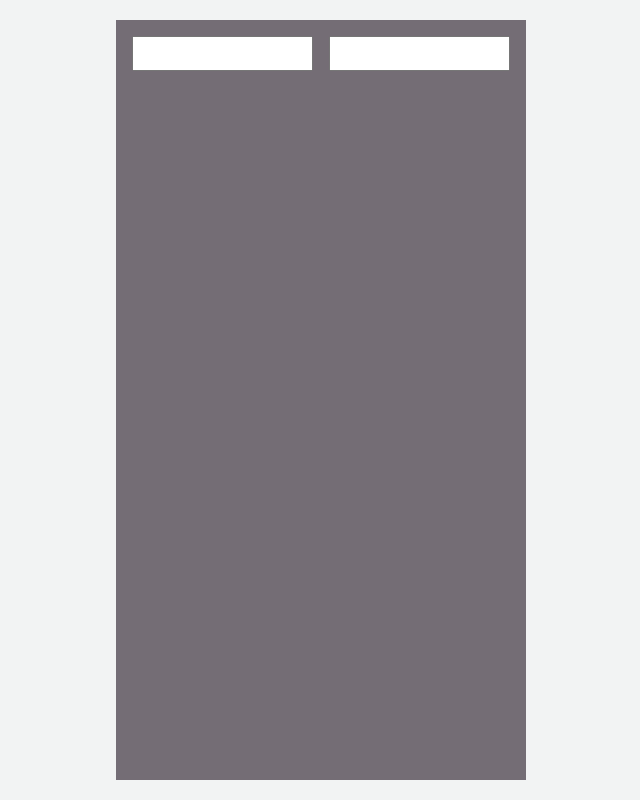
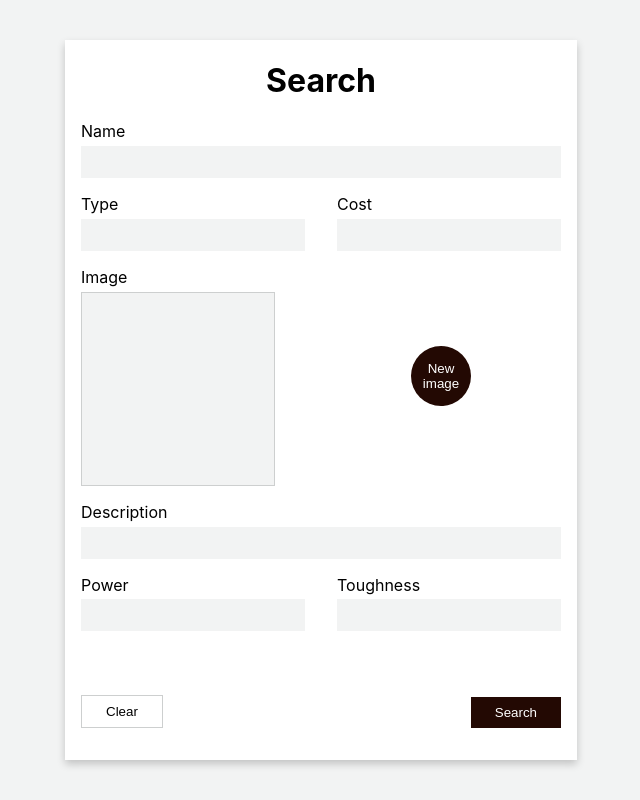
Before and after one commit to uptive/mtg-felicia, a React (Create React App) app: page / in a window 1280 px wide. Shown: the whole page, without its empty margins (319-959 px from the left). Built offline with nearby package versions, Linux system fonts and the light colour scheme.

Commit message:
added styles to search form

```diff
--- a/src/App.js
+++ b/src/App.js
@@ -1,8 +1,18 @@
-import React from 'react';
+import React, { useEffect } from 'react';
+import { useSelector } from 'react-redux';
 import './App.css';
 import Form from './components/Form/Form';
+import { GetCardsAsync } from './services/CardService';
 
 function App() {
+
+  const state = useSelector((state) => state);
+  console.log(state);
+
+  // useEffect(() => {
+  //   GetCardsAsync();
+  // }, []);
+
   return (
     <div className="App">
       <Form />
--- a/src/components/Form/Form.js
+++ b/src/components/Form/Form.js
@@ -1,41 +1,191 @@
-import React from 'react';
+import React, { useState } from 'react';
 import styled from 'styled-components';
-import { Formik } from 'formik';
-import { Container, Colors } from '../theme';
+import { Formik, Form, Field } from 'formik';
+import { Container, Colors, Button } from '../theme';
+import { GetCardsAsync } from '../../services/CardService';
+import { useDispatch } from 'react-redux';
+import { ADD_CARDS, SET_QUERY } from '../../store/actionTypes';
 
 const FormContainer = styled.div`
-  background-color: ${Colors.primary};
-  height: 95%;
+  background-color: #FFFFFF;
+  padding: 0 1rem 2rem 1rem;
+  min-width: 30rem;
+  box-shadow: 0 4px 8px 0 rgba(0, 0, 0, 0.2);
 `;
 
 const FormInputs = styled.form`
   display: flex;
   gap: 1rem;
   padding: 1rem;
+  margin: .3rem 0 0 0;
+  background-color: ${Colors.lightGray};
+  ${props => props.small && `
+    width: 50%;
+  `}
 `;
 
-const Input = styled.input`
-  padding: .5rem 0;
-  outline: none;
+const ButtonContainer = styled.div`
+  display: flex;
+  justify-content: space-between;
+  align-items: flex-end;
+  padding-top: 3rem;
 `;
 
+const Row = styled.div`
+  display: flex;
+  gap: ${props => props.gap}rem;
+  margin-bottom: 1rem;
+`;
 
-function Form() {
+const Col = styled.div`
+  flex: ${(props) => props.size};
+  text-align: left;
+  ${props => props.center && `
+    display: flex;
+    align-items: center;
+    justify-content: center;
+  `}
+`;
+
+const Label = styled.label`
+`;
+
+const ImageDiv = styled.div`
+  width: 12rem;
+  height: 12rem;
+  margin: .3rem 0 0 0;
+  background-color: ${Colors.lightGray};
+  border: ${Colors.darkGray} solid 1px;
+`
+
+const ImageButton = styled.button`
+  border-radius: 50%;
+  height: 60px;
+  width: 60px;
+  border: none;
+  background-color: ${Colors.darkPurple};
+  color: #FFFFFF;
+`;
+
+function SearchForm() {
+  const dispatch = useDispatch();
+  const [match, setMatch] = useState();
+
+  const handleSubmit = (values) => {
+    GetCardsAsync(values)
+      .then((response) => {
+        setMatch(response.data);
+        dispatch({
+          type: SET_QUERY,
+          payload: response,
+        });
+      })
+      .catch((error) => {
+        console.log(error);
+      })
+    console.log(match);
+  };
+
   return (
     <Container>
       <FormContainer>
+        <h1>Search</h1>
         <Formik
-          initialValues={{}}
-          onSubmit={() => console.log('do something on submit')}
+          initialValues={{ query: '' }}
+          onSubmit={(values, actions) => {
+            handleSubmit(values.query);
+          }}
         >
-          <FormInputs>
-            <Input name='Name' />
-            <Input name='Name' />
-          </FormInputs>
+          {props => (
+            <div>
+              <Row>
+                <Col size={1}>
+                  <Label htmlFor='name'>Name</Label>
+                  <FormInputs
+                    type='text'
+                    onChange={props.handleChange}
+                    onBlur={props.handleBlur}
+                    value={props.values.query}
+                    name='name'
+                  />
+                </Col>
+              </Row>
+              <Row gap={2}>
+                <Col size={2}>
+                  <Label htmlFor='type'>Type</Label>
+                  <FormInputs
+                    type='select'
+                    onChange={props.handleChange}
+                    onBlur={props.handleBlur}
+                    value={props.values.query}
+                    name='type'
+                  />
+                </Col>
+                <Col size={2}>
+                  <Label htmlFor='cost'>Cost</Label>
+                  <FormInputs
+                    type='text'
+                    onChange={props.handleChange}
+                    onBlur={props.handleBlur}
+                    value={props.values.query}
+                    name='cost'
+                  />
+                </Col>
+              </Row>
+              <Row>
+                <Col size={2}>
+                  <Label>Image</Label>
+                  <ImageDiv></ImageDiv>
+                </Col>
+                <Col size={2} center>
+                  <ImageButton>New image</ImageButton>
+                </Col>
+              </Row>
+              <Row>
+                <Col size={1}>
+                  <Label htmlFor='desc'>Description</Label>
+                  <FormInputs
+                    type='text'
+                    onChange={props.handleChange}
+                    onBlur={props.handleBlur}
+                    value={props.values.query}
+                    name='desc'
+                  />
+                </Col>
+              </Row>
+              <Row gap={2}>
+                <Col size={2}>
+                  <Label htmlFor='power'>Power</Label>
+                  <FormInputs
+                    type='select'
+                    onChange={props.handleChange}
+                    onBlur={props.handleBlur}
+                    value={props.values.query}
+                    name='power'
+                  />
+                </Col>
+                <Col size={2}>
+                  <Label htmlFor='toughness'>Toughness</Label>
+                  <FormInputs
+                    type='text'
+                    onChange={props.handleChange}
+                    onBlur={props.handleBlur}
+                    value={props.values.query}
+                    name='toughness'
+                  />
+                </Col>
+              </Row>
+              <ButtonContainer>
+                <Button type='submit' inverted>Clear</Button>
+                <Button type='submit' primary onSubmit={props.handleSubmit}>Search</Button>
+              </ButtonContainer>
+              {props.errors.name && <div>{props.errors.name}</div>}
+            </div>
+          )}
         </Formik>
       </FormContainer>
     </Container>
   );
 };
 
-export default Form;
+export default SearchForm;
--- a/src/components/theme.js
+++ b/src/components/theme.js
@@ -2,7 +2,10 @@ import styled from 'styled-components';
 
 export const Colors = {
   lightGray: '#F2F3F3',
-  primary: '#746D75',
+  darkGray: '#CDCFCF',
+  primary: '#00A9A5',
+  darkPurple: '#230903',
+  boxShadow: '#FF1111',
 };
 
 export const Container = styled.div`
@@ -11,5 +14,18 @@ export const Container = styled.div`
   display: flex;
   justify-content: center;
   align-items: center;
+`;
 
+export const Button = styled.button`
+  border: none;
+  padding: .5rem 1.5rem;
+  ${props => props.primary && `
+    background-color: ${Colors.darkPurple};
+    color: #FFFFFF;
+  `}
+  ${props => props.inverted && `
+    background-color: #FFFFFF;
+    border: ${Colors.darkGray} 1px solid;
+  `}
+  cursor: pointer;
 `;
--- a/src/services/CardService.js
+++ b/src/services/CardService.js
@@ -1,10 +1,12 @@
 import axios from 'axios';
 
-export async function GetCardsAsync() {
+const base_URL = 'https://api.scryfall.com/cards';
+
+export async function GetCardsAsync(search) {
   return new Promise(() => {
-    axios.get('https://api.scryfall.com/cards/search?order=cmc&q=c%3Ared+pow%3D3')
+    axios.get(base_URL + `/search?q=${search}`)
       .then((response) => {
-        const data = response.data.data;
+        const data = response.data;
         console.log(data);
         return data;
       })
--- a/src/store/actionTypes/index.js
+++ b/src/store/actionTypes/index.js
@@ -1,10 +1,30 @@
 //Action types
+export const ADD_CARDS = 'ADD_CARDS';
 export const GET_CARDS = 'GET_CARDS';
+export const SET_QUERY = 'SET_QUERY';
 
 //Actions
+export const addCards = (payload) => {
+  return {
+    type: ADD_CARDS,
+    payload,
+  }
+}
 export const getCards = (payload) => {
   return {
     type: GET_CARDS,
     payload,
   }
 }
+export const setQuery = (payload) => {
+  return {
+    type: SET_QUERY,
+    payload,
+  }
+}
+
+// export const setSearch = (payload) => {
+//   return {
+//     type:
+//   }
+// }
--- a/src/store/reducers/CardReducer.js
+++ b/src/store/reducers/CardReducer.js
@@ -1,15 +1,28 @@
-import { GET_CARDS } from '../actionTypes';
+import { SET_QUERY, ADD_CARDS } from '../actionTypes';
 
 const initialState = {
   cards: [],
+  querys: {
+    name: '',
+    // type: '',
+    // cost: undefined,
+    // image: '',
+    // desc: '',
+    // power: undefined,
+    // toughness: undefined,
+  }
 };
 
 const cardsReducer = (state = initialState, action) => {
   switch (action.type) {
-    case GET_CARDS:
+    case ADD_CARDS:
       return {
         cards: action.payload,
       };
+    case SET_QUERY:
+      return {
+        querys: { ...state.querys, action }
+      }
     default:
       return state;
   }
```
